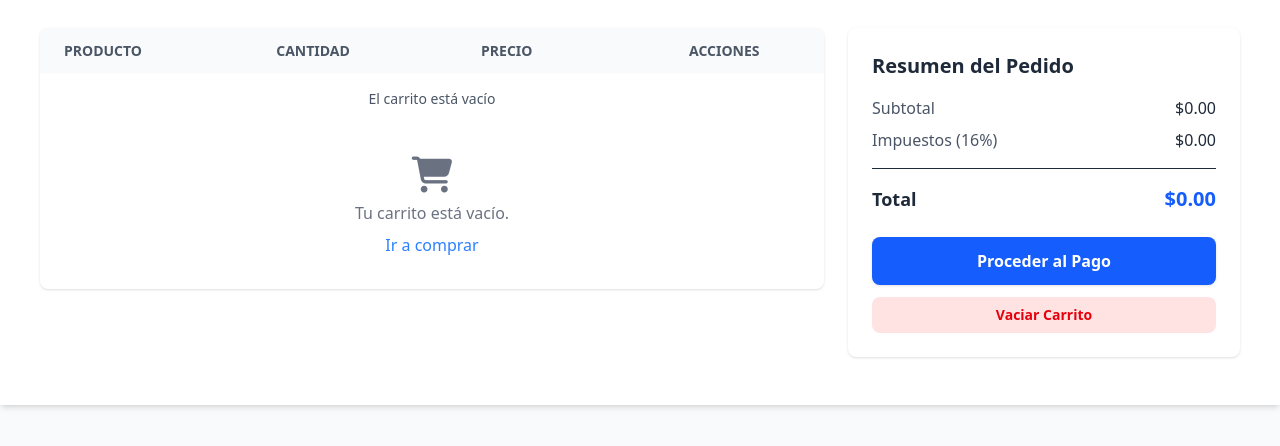
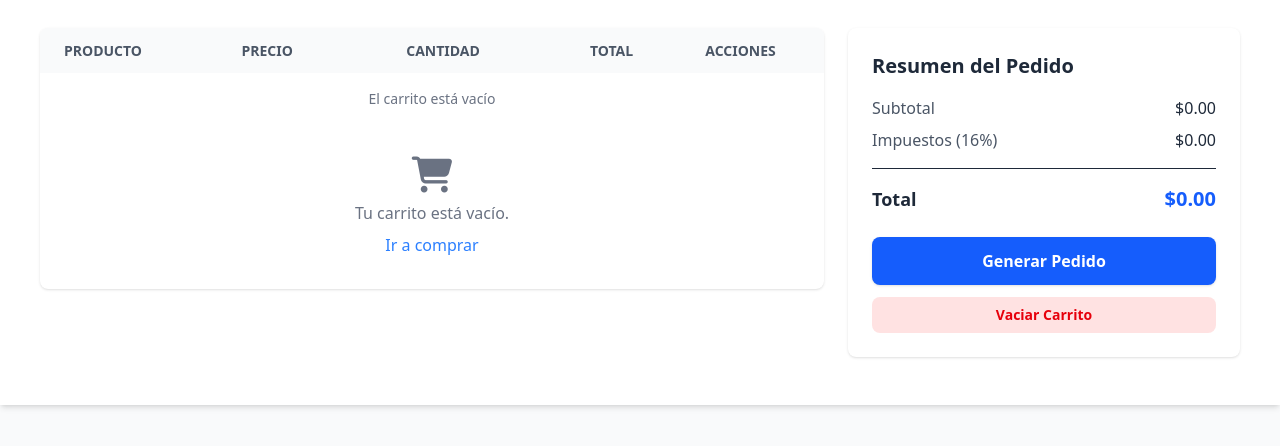
Before and after one commit to RBCuevasEscobar/BIU-M2-app, a website with bundled scripts: page frontend/carrito.html in a window 1280 px wide. Shown: the part 152-598 px from the top of the page. Built offline with nearby package versions, Linux system fonts and the light colour scheme; no server answers; sample sign-in values are in the browser's storage.

Commit message:
Correccion bugs frontend edicion de productos y ordenes

```diff
--- a/frontend/carrito.html
+++ b/frontend/carrito.html
@@ -40,8 +40,9 @@
                             <thead class="bg-gray-50 text-gray-600 uppercase text-sm leading-normal">
                                 <tr>
                                     <th class="py-3 px-6">Producto</th>
-                                    <th class="py-3 px-6">Cantidad</th>
                                     <th class="py-3 px-6">Precio</th>
+                                    <th class="py-3 px-6 text-center">Cantidad</th>
+                                    <th class="py-3 px-6 text-right">Total</th>
                                     <th class="py-3 px-6 text-center">Acciones</th>
                                 </tr>
                             </thead>
@@ -76,9 +77,9 @@
                             <span class="text-lg font-bold text-gray-800">Total</span>
                             <span id="total" class="text-xl font-bold text-blue-600">$0.00</span>
                         </div>
-                        <button id="btnCheckout"
+                        <button id="btnOrder"
                             class="w-full bg-blue-600 hover:bg-blue-700 text-white font-bold py-3 rounded-lg shadow transition duration-300">
-                            Proceder al Pago
+                            Generar Pedido
                         </button>
                         <button id="btnVaciar"
                             class="w-full mt-3 bg-red-100 text-red-600 hover:bg-red-200 font-bold py-2 rounded-lg transition duration-300 text-sm">
--- a/frontend/js/carrito.js
+++ b/frontend/js/carrito.js
@@ -18,10 +18,10 @@ document.addEventListener('DOMContentLoaded', () => {
 });
 
 function setupEventListeners() {
-    // Phase 2: Checkout implementation
-    const btnCheckout = document.getElementById('btnCheckout');
-    if (btnCheckout) {
-        btnCheckout.addEventListener('click', realizarCheckout);
+    // Phase 2: Order implementation
+    const btnOrder = document.getElementById('btnOrder');
+    if (btnOrder) {
+        btnOrder.addEventListener('click', realizarOrder);
     }
 
     const btnVaciar = document.getElementById('btnVaciar');
@@ -46,15 +46,55 @@ async function cargarCarrito() {
     }
 }
 
+function actualizarEstadoAccionesCarrito(hayProductos) {
+    const btnOrder = document.getElementById('btnOrder');
+    const btnVaciar = document.getElementById('btnVaciar');
+
+    [btnOrder, btnVaciar].forEach(btn => {
+        if (!btn) return;
+
+        btn.disabled = !hayProductos;
+
+        if (!hayProductos) {
+            btn.classList.add('opacity-50', 'cursor-not-allowed');
+        } else {
+            btn.classList.remove('opacity-50', 'cursor-not-allowed');
+        }
+    });
+}
+
 function renderizarCarrito(carrito) {
     const tbody = document.getElementById('listaCarrito');
     if (!tbody) return;
 
+    const emptyCartMsg = document.getElementById('emptyCart');
+
     tbody.innerHTML = '';
 
-    // Group products
+    const productos = carrito.productos || [];
+
+    // ✅ Caso carrito vacío
+    if (productos.length === 0) {
+        if (emptyCartMsg) emptyCartMsg.classList.remove('hidden');
+
+        tbody.innerHTML = `
+            <tr>
+                <td colspan="5" class="text-center py-4 text-gray-500">
+                    El carrito está vacío
+                </td>
+            </tr>
+        `;
+
+        actualizarTotales(0);
+        actualizarEstadoAccionesCarrito(false);
+        return;
+    }
+
+    // ✅ Hay productos
+    if (emptyCartMsg) emptyCartMsg.classList.add('hidden');
+
+    // Agrupar productos
     const productosMap = new Map();
-    const productos = carrito.productos || [];
 
     productos.forEach(p => {
         if (productosMap.has(p.id)) {
@@ -65,15 +105,6 @@ function renderizarCarrito(carrito) {
     });
 
     let subtotal = 0;
-
-    const emptyCartMsg = document.getElementById('emptyCart');
-    if (productosMap.size === 0) {
-        if (emptyCartMsg) emptyCartMsg.classList.remove('hidden');
-        tbody.innerHTML = '<tr><td colspan="5" class="text-center py-4">El carrito está vacío</td></tr>';
-        actualizarTotales(0);
-        return;
-    }
-    if (emptyCartMsg) emptyCartMsg.classList.add('hidden');
 
     productosMap.forEach(p => {
         const totalProducto = p.precio * p.cantidad;
@@ -102,6 +133,7 @@ function renderizarCarrito(carrito) {
     });
 
     actualizarTotales(subtotal);
+    actualizarEstadoAccionesCarrito(true);
 }
 
 function actualizarTotales(subtotal) {
@@ -137,18 +169,18 @@ window.eliminarDelCarrito = async (productoId) => {
     }
 };
 
-async function realizarCheckout() {
-    if (!confirm('¿Confirmar compra?')) return;
+async function realizarOrder() {
+    if (!confirm('¿Confirmar pedido?')) return;
 
     try {
         await Api.post('/ordenes/checkout');
         // Redirect or show success
-        UI.showNotification('¡Compra realizada con éxito!', 'success');
+        UI.showNotification('¡Pedido realizado con éxito!', 'success');
         setTimeout(() => {
             window.location.href = 'ordenes.html';
         }, 1500);
     } catch (error) {
-        UI.showNotification('Error en el checkout: ' + error.message, 'error');
+        UI.showNotification('Error en la generacion del pedido: ' + error.message, 'error');
     }
 }
 
```
